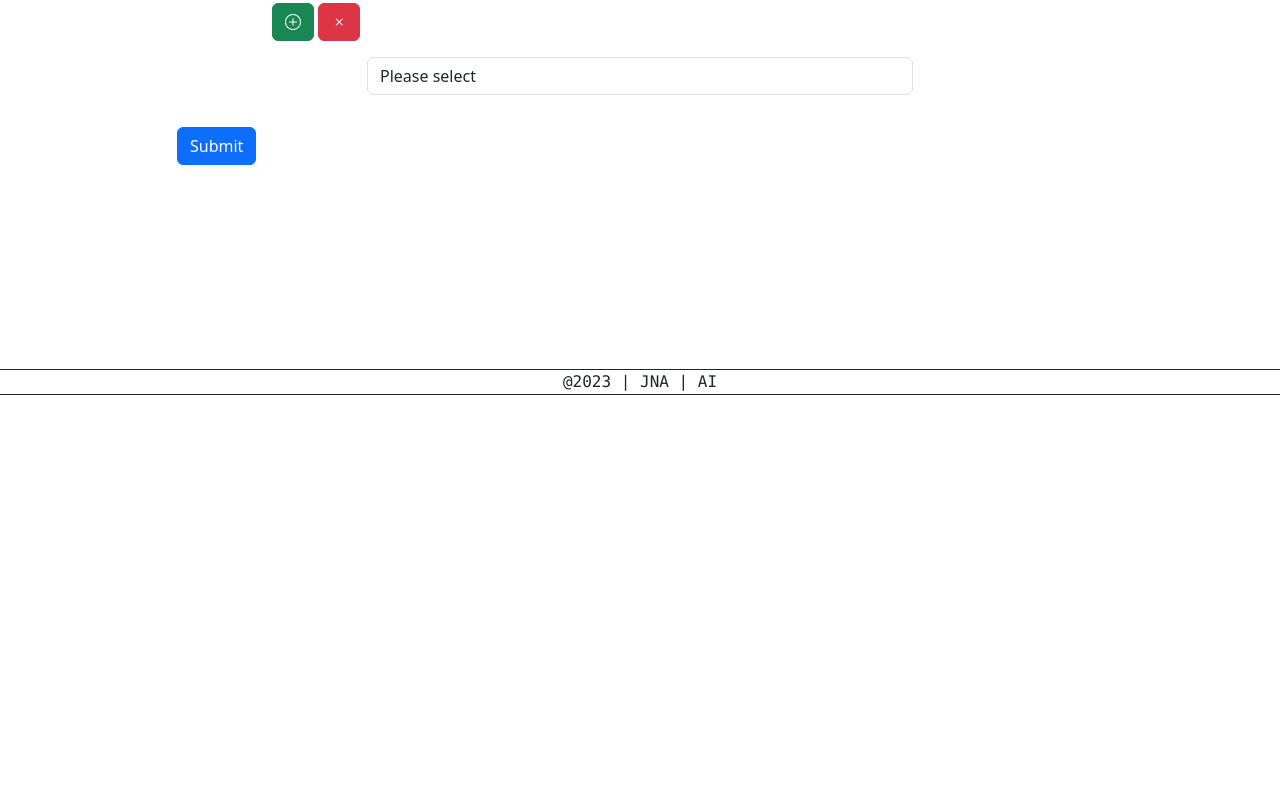
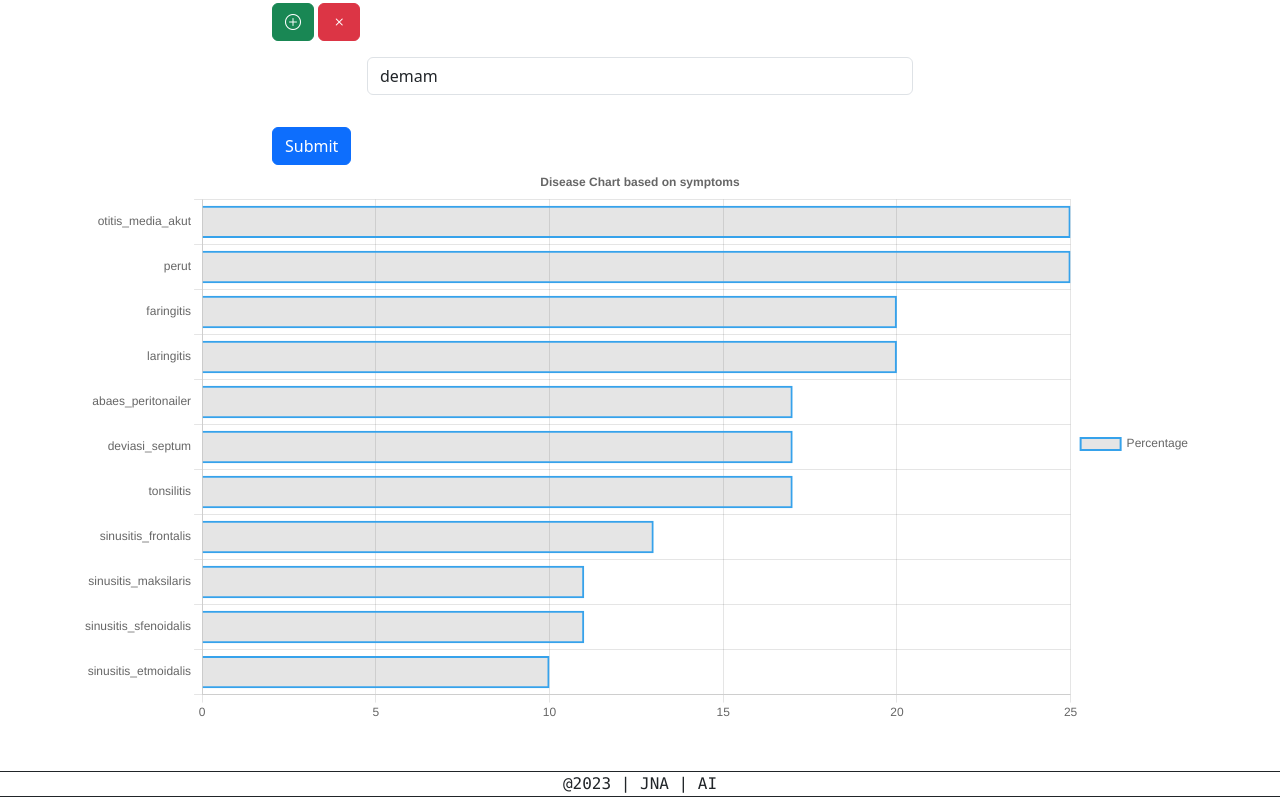
Before and after one commit to krisna31/sistem-pakar-ai-tht, a website built with Vite: page index.html in a window 1280 px wide. Both pictures are taken after a click on the button "Submit". Shown: the part 109-906 px from the top of the page. Before the commit the page ends 800 px from the top, so only its background shows below. Built offline with nearby package versions, Linux system fonts and the light colour scheme.

Commit message:
done but not refactory and view

```diff
--- a/index.html
+++ b/index.html
@@ -39,7 +39,7 @@
         <form id="formGejala">
         </form>
         <div class="row d-flex justify-content-center mt-3">
-          <div class="col-10">
+          <div class="col-8">
             <button type="submit" class="btn btn-primary" id="show_chart">Submit</button>
           </div>
         </div>
--- a/js/chart_logic.js
+++ b/js/chart_logic.js
@@ -1,11 +1,14 @@
 import { Chart } from "chart.js/auto";
+
+let diseasesChart = null
 
 function showChart(matchDiseases) {
   // chart.js
+  const ctx = document.getElementById('myChart').getContext("2d")
+  if (diseasesChart) diseasesChart.destroy()
   const sortedDiseases = Object.fromEntries(
     Object.entries(matchDiseases).sort(([,a],[,b]) => b-a)
   );
-  const ctx = document.getElementById('myChart');
 
   const data = {
     labels: Object.keys(sortedDiseases).map((key) => [key]),
@@ -40,5 +43,7 @@ function showChart(matchDiseases) {
     },
   };
 
-  new Chart(ctx, config);
+  diseasesChart = new Chart(ctx, config);
 }
+
+export {showChart}
--- a/main.js
+++ b/main.js
@@ -1,4 +1,5 @@
-import { symptoms } from "./js/sistem_pakar";
+import { showChart } from "./js/chart_logic";
+import { checkDiseases, symptoms } from "./js/sistem_pakar";
 
 let INDEX = 0
 
@@ -16,33 +17,46 @@ function deleteSymptomSelect() {
 }
 
 function addSymptomSelect() {
-  if (INDEX > 36) {
+  if (INDEX > 38) {
     alert('Gejala sudah maksimum')
     return
   }
 
-  document.getElementById('formGejala').innerHTML += `
-      <div class="row d-flex justify-content-center align-items-center" id="elSelectParent${INDEX}">
-      <div class="col-8 col-md-8 col-lg-6 mb-3">
-        <select title="elSelect" id="elSelect${INDEX}" class="form-control">
-          <option value="">Please select</option>
-        </select>
-      </div>
-    </div>
-  `
+  const newParentDiv = document.createElement('div')
+  newParentDiv.setAttribute('class', 'row d-flex justify-content-center align-items-center')
+  newParentDiv.setAttribute('id', `elSelectParent${INDEX}`)
+
+  const newInnerDiv = document.createElement('div')
+  newInnerDiv.setAttribute('class', 'col-8 col-md-8 col-lg-6 mb-3')
+
+  const newSelect = document.createElement('select')
+  newSelect.title = 'elSelect'
+  newSelect.setAttribute('class', 'form-control')
+  newSelect.setAttribute('id', `elSelect${INDEX}`)
+
+  // rakit lego
+  newInnerDiv.appendChild(newSelect)
+  newParentDiv.appendChild(newInnerDiv)
+
+  document.getElementById('formGejala').appendChild(newParentDiv)
+
 
   const selectElement = document.querySelector(`#elSelect${INDEX}`)
-  for (const [_, symptom] of Object.entries(symptoms)) {
-    selectElement.add(new Option(symptom));
+  for (const [key, symptom] of Object.entries(symptoms)) {
+    const option = new Option(symptom)
+    option.value = key
+    selectElement.add(option);
   }
-
-
   INDEX++
 }
 
 function submitSymptoms() {
-  const formGejala = document.querySelector('#formGejala')
-  console.log(formGejala);
+  let arrSubmittedSymptoms = []
+  for (let index = 0; index < INDEX; index++) {
+    arrSubmittedSymptoms.push(Number(document.getElementById(`elSelect${index}`).value))
+  }
+  arrSubmittedSymptoms = [...new Set(arrSubmittedSymptoms)]
+  showChart(checkDiseases(arrSubmittedSymptoms))
 }
 
 document.getElementById('add_symptom')
@@ -51,7 +65,4 @@ document.getElementById(`deleteSymptomSelect`)
   .addEventListener('click', deleteSymptomSelect)
 
 
-// showChart(diseases)
-// showChart(checkDiseases([1, 3, 7, 13, 14]))
-
 document.getElementById('show_chart').addEventListener('click', _ => submitSymptoms())
```
Also changed, not shown: dist/assets/javascript-8dac5379.svg (deleted), dist/index.html, 3 other files.
